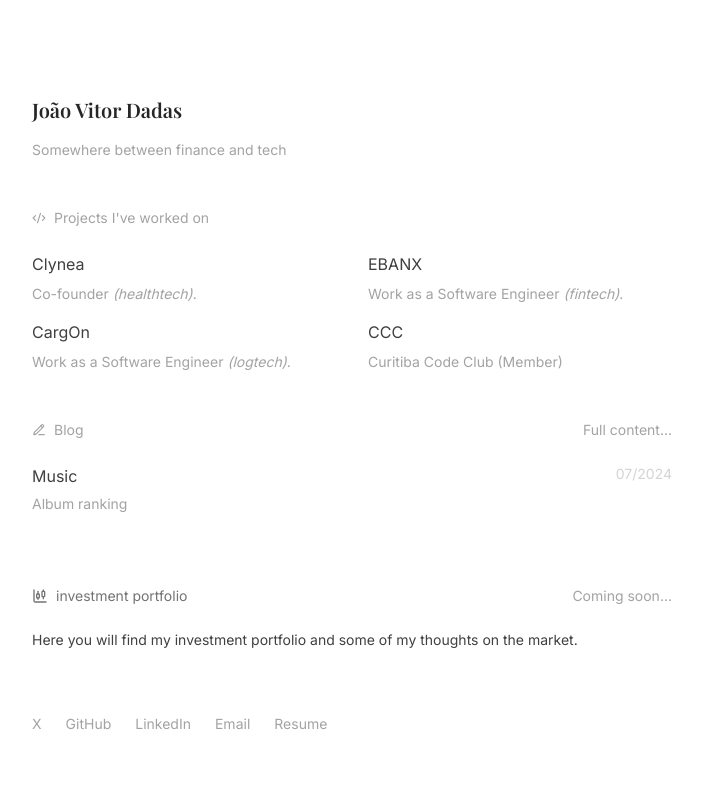
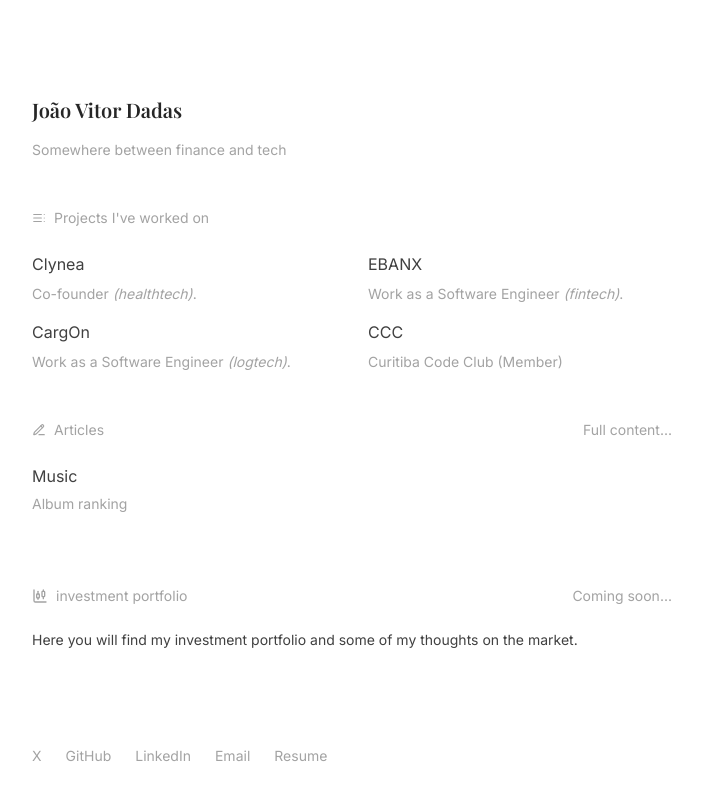
Before and after one commit to joaodadas/joaodadas.com.br, a Next.js app: page / in a window 1280 px wide. Shown: the top 800 px of the page, without its empty margins (288-990 px from the left). Built offline with nearby package versions, Linux system fonts and the light colour scheme; a web font is replaced by a local one.

Commit message:
switch to white +

```diff
--- a/src/components/PostPreview.tsx
+++ b/src/components/PostPreview.tsx
@@ -6,9 +6,16 @@
   description: string;
   date: string;
   slug: string;
+  showDate?: boolean;
 };
 
-const PostPreview = ({ title, description, date, slug }: PostPreviewProps) => {
+const PostPreview = ({
+  title,
+  description,
+  date,
+  slug,
+  showDate = false,
+}: PostPreviewProps) => {
   const formattedDate = (() => {
     const parsed = new Date(date);
     return Number.isNaN(parsed.getTime())
@@ -28,9 +35,11 @@
           </h2>
           <p className="text-sm text-neutral-400">{description}</p>
         </div>
-        <p className="hidden min-w-fit text-sm text-neutral-300 md:block">
-          {formattedDate}
-        </p>
+        {showDate ? (
+          <p className="hidden min-w-fit text-sm text-neutral-300 md:block">
+            {formattedDate}
+          </p>
+        ) : null}
       </motion.div>
     </Link>
   );
--- a/src/pages/blog/index.tsx
+++ b/src/pages/blog/index.tsx
@@ -53,6 +53,7 @@
                   description={post.description}
                   date={post.date}
                   slug={post.slug}
+                  showDate
                 />
               </motion.li>
             );
--- a/src/pages/index.tsx
+++ b/src/pages/index.tsx
@@ -2,7 +2,7 @@
 import fs from "fs";
 import matter from "gray-matter";
 import { useAtom } from "jotai";
-import { CodeXml, PencilLine, ChartCandlestick } from "lucide-react";
+import { TableOfContents, PencilLine, ChartCandlestick } from "lucide-react";
 import { type GetStaticProps, type NextPage } from "next";
 import Head from "next/head";
 import Link from "next/link";
@@ -68,7 +68,7 @@
         {/* PROJECTS */}
         <div className={`${shouldAnimate ? "animate-7" : ""}`}>
           <div className="flex items-center gap-2 pb-6">
-            <CodeXml className={`h-3.5 w-3.5 text-neutral-400`} />
+            <TableOfContents className={`h-3.5 w-3.5 text-neutral-400`} />
             <h2 className={`text-sm text-neutral-400`}>
               Projects I&apos;ve worked on
             </h2>
@@ -111,12 +111,12 @@
           </div>
         </div>
 
-        {/* WRITING */}
+        {/* ARTICLES */}
         <div className={`${shouldAnimate ? "animate-10" : ""} pb-12`}>
           <div className="flex justify-between pb-6 align-middle">
             <div className="flex items-center gap-2">
               <PencilLine className={`h-3.5 w-3.5 text-neutral-400`} />
-              <h2 className={`text-sm text-neutral-400`}>Blog</h2>
+              <h2 className={`text-sm text-neutral-400`}>Articles</h2>
             </div>
             <Link
               href="/blog"
@@ -133,18 +133,19 @@
                   description={postMetadata.description}
                   date={postMetadata.date}
                   slug={postMetadata.slug}
+                  showDate={false}
                 />
               </motion.li>
             ))}
           </ul>
         </div>
 
-        {/* MUSIC */}
+        {/* INVESTMENTS */}
         <div className={`${shouldAnimate ? "animate-13" : ""}`}>
           <div className="flex justify-between pb-6 align-middle">
             <div className="flex items-center gap-2">
-              <ChartCandlestick className={`h-4 w-4 text-neutral-500`} />
-              <h2 className={`text-sm text-neutral-500`}>
+              <ChartCandlestick className={`h-4 w-4 text-neutral-400`} />
+              <h2 className={`text-sm text-neutral-400`}>
                 investment portfolio
               </h2>
             </div>
@@ -163,7 +164,7 @@
           </div>
         </div>
 
-        <div className="flex flex-wrap items-center gap-6 pb-12 pt-16 text-sm">
+        <div className="flex flex-wrap items-center gap-6 pb-12 pt-24 text-sm">
           <LinkTextFooter href="https://x.com/joaodadas">X</LinkTextFooter>
           <LinkTextFooter href="https://github.com/joaodadas">
             GitHub
```
